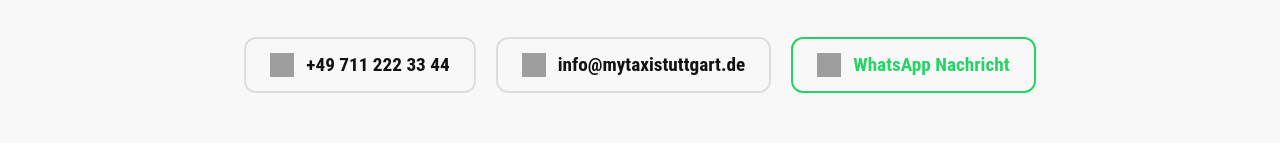
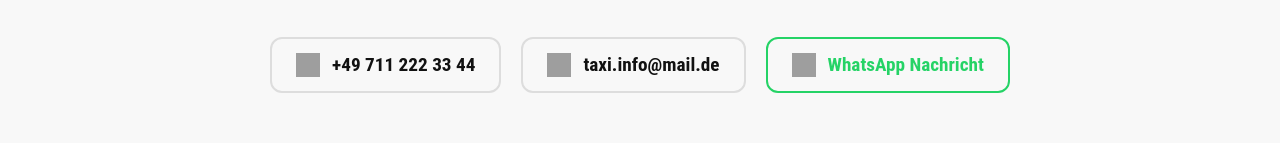
Before and after one commit to sakasolutions/mytaxistuttgart, a plain HTML site: page index.html in a window 1280 px wide. Shown: the part 3632-3775 px from the top of the page. Drawn offline with Linux system fonts and the light colour scheme; grey boxes are pictures that could not be loaded; a web font is replaced by a local one.

```diff
--- a/index.html
+++ b/index.html
@@ -204,7 +204,7 @@
       </a>
       <a href="mailto:taxi.info@mail.de" class="kontakt-item">
         <img src="https://img.icons8.com/ios-filled/50/000000/email.png" alt="E-Mail Icon" />
-        <span>info@mytaxistuttgart.de</span>
+        <span>taxi.info@mail.de</span>
       </a>
       <a href="https://wa.me/4917684229016" class="kontakt-item whatsapp" target="_blank" rel="noopener">
         <img src="https://img.icons8.com/ios-filled/50/25D366/whatsapp.png" alt="WhatsApp Icon" />
```
